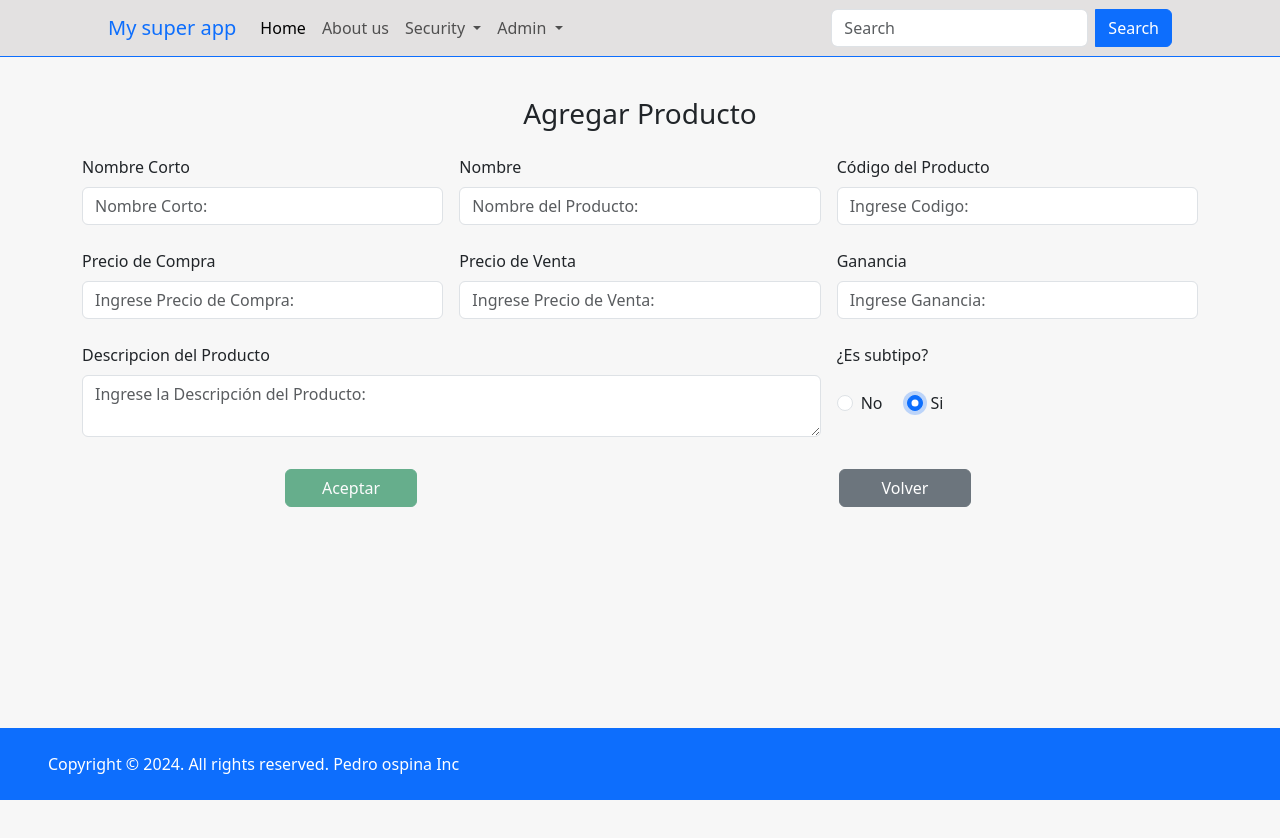
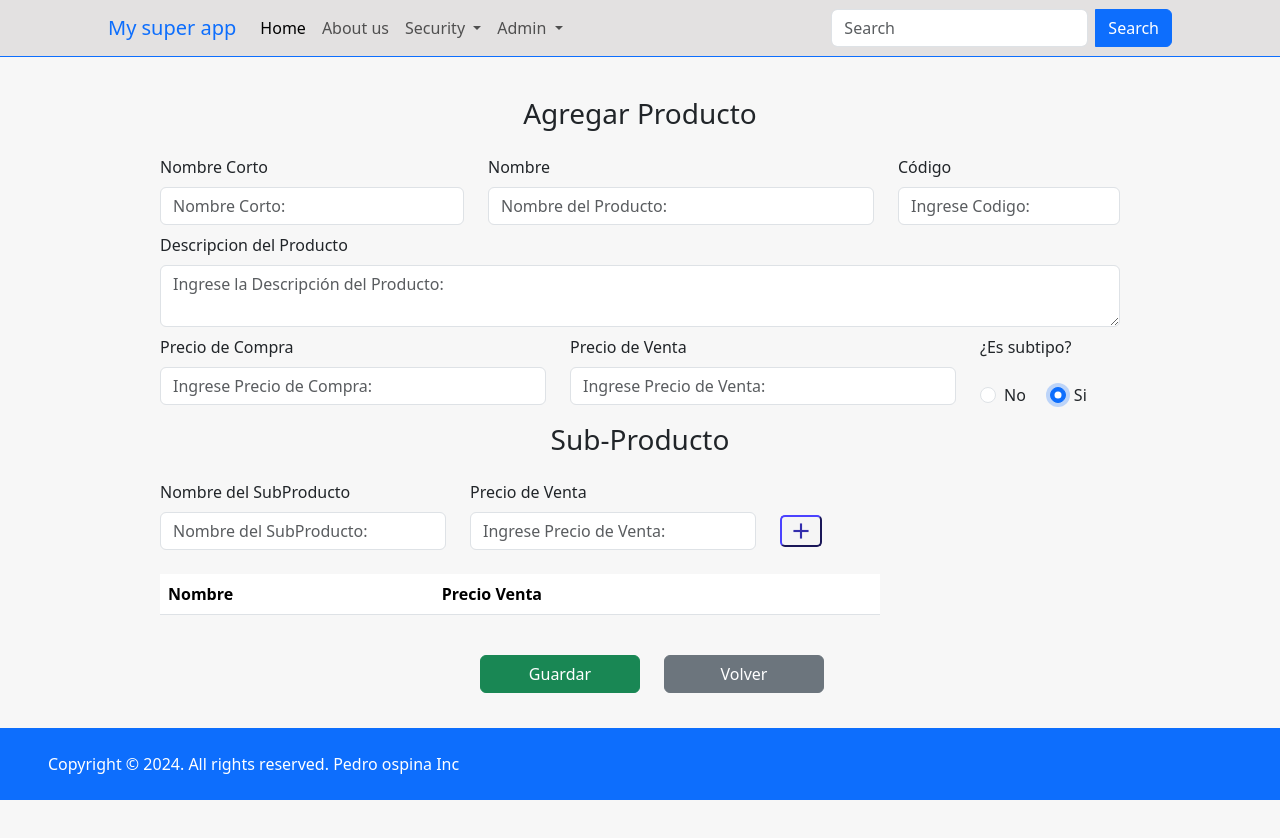
Before and after one commit to PedroOspina17/Reciplastk, an Angular app in the folder Front/: page /admin/addProduct in a window 1280 px wide. Both pictures are taken after a click on the radio button "No". Shown: the top 838 px of the page. Built offline with nearby package versions, Linux system fonts and the light colour scheme.

Commit message:
funcionalidad crear subproductos

```diff
--- a/Front/src/app/components/admin/products/add-edit-products/add-edit-products.component.css
+++ b/Front/src/app/components/admin/products/add-edit-products/add-edit-products.component.css
@@ -4,3 +4,33 @@
   display: flex;
   justify-content: space-between;
 }
+
+.addSubproducts {
+  color: #332dac;
+  border-color: #332dac;
+  border-radius: 5px;
+  font-size: 26px;
+  cursor: pointer;
+}
+.addSubproducts:hover {
+  color: #fff;
+  background-color: #332dac;
+  border-color: #332dac;
+  border-radius: 5px;
+}
+
+.buttonDeleteSubproduct {
+  color: #dc3545;
+  border-color: #dc3545;
+  border-radius: 4px;
+  font-size: 25px;
+  cursor: pointer;
+  background-color: none;
+
+}
+.buttonDeleteSubproduct {
+  color: #fff;
+  background-color: #dc3545;
+  border-color: #dc3545;
+  border-radius: 5px;
+}
--- a/Front/src/app/components/admin/products/add-edit-products/add-edit-products.component.html
+++ b/Front/src/app/components/admin/products/add-edit-products/add-edit-products.component.html
@@ -1,15 +1,12 @@
 <app-progress-bar *ngIf="loading"></app-progress-bar>
-<div *ngIf="!loading" class="container-sm">
-  <main role="main" class="pb-3">
-    <div class="row h-50">
+<div *ngIf="!loading" class="">
+  <div class="row-cols-1">
     <h3 class="mb-4 mt-4 text-center">{{ operacion }} Producto</h3>
-      <div class="col-md-12 mb-3">
-        <form
-          [formGroup]="formProduct"
-          (ngSubmit)="AddandUpdate()"
-          class="row g-3"
-        >
-          <div class="col-md-4 mb-2">
+  </div>
+  <div class="row-cols-1 w-75 mx-auto">
+    <form [formGroup]="formProduct">
+      <div class="row">
+        <div class="col-4 mb-2">
           <label class="control-label" for="shortName">Nombre Corto</label>
           <input
             formControlName="shortname"
@@ -29,7 +26,7 @@
             </span>
           </div>
         </div>
-          <div class="col-md-4">
+        <div class="col-5">
           <label class="control-label" for="Name">Nombre</label>
           <input
             formControlName="name"
@@ -49,10 +46,8 @@
             </span>
           </div>
         </div>
-          <div class="col-md-4">
-            <label class="control-label" for="control-label"
-              >Código del Producto</label
-            >
+        <div class="col-3">
+          <label class="control-label" for="control-label">Código</label>
           <input
             id="inputCodeProduct"
             formControlName="code"
@@ -72,7 +67,33 @@
             </span>
           </div>
         </div>
-          <div class="col-md-4 mb-2">
+      </div>
+      <div class="row">
+        <div class="col-12 mb-2">
+          <label class="control-label" for="inputDescriptionProductlabel"
+            >Descripcion del Producto</label
+          >
+          <textarea
+            formControlName="description"
+            id="descriptionProduct"
+            class="form-control mt-2"
+            placeholder="Ingrese la Descripción del Producto: "
+          ></textarea>
+          <div>
+            <span
+              class="form-text m-2"
+              *ngIf="
+                formProduct.get('description')?.hasError('required') &&
+                formProduct.get('description')?.touched
+              "
+            >
+              La Descripción es <strong>requerida</strong>
+            </span>
+          </div>
+        </div>
+      </div>
+      <div class="row">
+        <div class="col-5 mb-2">
           <label class="control-label" for="inputBuyPriceProduct"
             >Precio de Compra</label
           >
@@ -95,8 +116,7 @@
             </span>
           </div>
         </div>
-
-          <div class="col-md-4">
+        <div class="col-5">
           <label class="control-label" for="inputSellPrice"
             >Precio de Venta</label
           >
@@ -119,89 +139,54 @@
             </span>
           </div>
         </div>
-          <div class="col-md-4 mb-2">
-            <label class="control-label" for="inputMarginProduct"
-              >Ganancia</label
-            >
-            <input
-              id="inputMarginProduct"
-              formControlName="margin"
-              type="number"
-              class="form-control mt-2"
-              placeholder="Ingrese Ganancia: "
-            />
-            <div>
-              <span
-                class="form-text m-2"
-                *ngIf="
-                  formProduct.get('margin')?.hasError('required') &&
-                  formProduct.get('margin')?.touched
-                "
-              >
-                El campo ganancia es <strong>requerido</strong>
-              </span>
-            </div>
-          </div>
-          <div class="col-8 mb-2">
-            <label class="control-label" for="inputDescriptionProductlabel"
-              >Descripcion del Producto</label
-            >
-            <textarea
-              formControlName="description"
-              id="descriptionProduct"
-              class="form-control mt-2"
-              placeholder="Ingrese la Descripción del Producto: "
-            ></textarea>
-            <div>
-              <span
-                class="form-text m-2"
-                *ngIf="
-                  formProduct.get('description')?.hasError('required') &&
-                  formProduct.get('description')?.touched
-                "
-              >
-                La Descripción es <strong>requerida</strong>
-              </span>
-            </div>
-          </div>
-          <div class="col-md-4 mb-2">
+        <div class="col-2 mb-2">
           <label class="control-label mb-4" for="inputIsSubtypeProduct"
             >¿Es subtipo?</label
           >
           <div class="mb-2">
             <input
-                (change) = "ShowHidden($event)"
               class="form-check-input me-2"
               type="radio"
               id="isSubtypeFalse"
-                [value] = "false"
-                name = "issubtype"
+              [value]="false"
+              name="issubtype"
               formControlName="issubtype"
             />
             <label class="form-check-label me-4" for="isSubtypeTrue">
               No
             </label>
-
             <input
-                (change) = "ShowHidden($event)"
               class="form-check-input me-2"
               type="radio"
               id="isSubtypeTrue"
-                [value] = "true"
-                name = "issubtype"
+              [value]="true"
+              name="issubtype"
               formControlName="issubtype"
             />
             <label class="form-check-label" for="isSubtypeTrue"> Si </label>
           </div>
+          <h2 *ngIf="formProduct.get('name')?.value == 'pedro'">pedro</h2>
         </div>
-          <div class="row mt-2" id="subtipos" *ngIf="showDiv">
-            <h3 class="mb-4 mt-4 text-center">Sub-Producto</h3>
-            <div class="col-md-4">
+      </div>
+      <div
+        class="row-cols-1"
+        id="subtipos"
+        *ngIf="formProduct.get('issubtype')?.value"
+      >
+        <div class="row-cols-1 mb-4">
+          <h3 class="mb-2 text-center">Sub-Producto</h3>
+        </div>
+        <div class="row-cols-1 mt-2 w-75">
+          <form
+            [formGroup]="formSubproduct"
+          >
+            <div class="row d-flex align-items-end">
+              <div class="col-5">
                 <label class="control-label" for="Name"
                   >Nombre del SubProducto</label
                 >
                 <input
-                formControlName="name"
+                  formControlName="nameSubproduct"
                   id="InputNamesSubProduct"
                   class="form-control mt-2"
                   placeholder="Nombre del SubProducto: "
@@ -210,21 +195,21 @@
                   <span
                     class="form-text m-2"
                     *ngIf="
-                    formProduct.get('name')?.hasError('required') &&
-                    formProduct.get('name')?.touched
+                      formProduct.get('nameSubproduct')?.hasError('required') &&
+                      formProduct.get('nameSubproduct')?.touched
                     "
                   >
                     El nombre del subproducto es <strong>requerido</strong>
                   </span>
                 </div>
               </div>
-            <div class="col-md-4">
+              <div class="col-5">
                 <label class="control-label" for="inputSellPrice"
                   >Precio de Venta</label
                 >
                 <input
-                id="inputSellPrice"
-                formControlName="sellprice"
+                  id="inputSellPriceSubproduct"
+                  formControlName="sellpriceSubproduct"
                   type="number"
                   class="form-control mt-2"
                   placeholder="Ingrese Precio de Venta: "
@@ -241,52 +226,60 @@
                   </span>
                 </div>
               </div>
-            <div class="col-md-4 mb-2">
-              <label class="control-label" for="inputMarginProduct"
-                >Ganancia</label
+              <div class="col-2">
+                <button
+                  [disabled]="formSubproduct.invalid"
+                  type="button"
+                  (click)="AddSubproduct()"
+                  class="material-icons addSubproducts"
                 >
-              <input
-                id="inputMarginProduct"
-                formControlName="margin"
-                type="number"
-                class="form-control mt-2"
-                placeholder="Ingrese Ganancia: "
-              />
-              <div>
-                <span
-                  class="form-text m-2"
-                  *ngIf="
-                    formProduct.get('margin')?.hasError('required') &&
-                    formProduct.get('margin')?.touched
-                  "
-                >
-                  El campo ganancia es <strong>requerido</strong>
-                </span>
+                  add
+                </button>
               </div>
             </div>
+          </form>
         </div>
-          <div class="row mt-4 text-center">
-            <div class="col-lg-6">
+        <div class="row-cols-1 mt-4 w-75">
+          <table class="table table-striped">
+            <thead>
+              <tr>
+                <th>Nombre</th>
+                <th>Precio Venta</th>
+                <th></th>
+              </tr>
+            </thead>
+            <tbody>
+              <tr *ngFor="let subproduct of listSubproduct; index as i">
+                <td>{{ subproduct.shortname }}</td>
+                <td>1600</td>
+                <td>
                   <button
-                [disabled]="formProduct.invalid"
-                type="submit"
+                    (click)="DeleteSubproduct(i)"
+                    class="material-icon buttonDeleteSubproduct"
+                  >delete</button>
+                </td>
+              </tr>
+            </tbody>
+          </table>
+        </div>
+      </div>
+      <div class="row-col-1 mt-2 offset-4">
+        <button
+
+          type="button"
+          (click)="AddandUpdate()"
           class="btn btn-success w-25"
         >
-                Aceptar
+          Guardar
         </button>
-            </div>
-            <div class="col-lg-6">
         <button
           type="button"
-                class="btn btn-secondary w-25"
+          class="btn btn-secondary w-25 m-4"
           routerLink="/admin/products"
         >
           Volver
         </button>
       </div>
-          </div>
     </form>
   </div>
 </div>
-  </main>
-</div>
--- a/Front/src/app/components/admin/products/add-edit-products/add-edit-products.component.ts
+++ b/Front/src/app/components/admin/products/add-edit-products/add-edit-products.component.ts
@@ -1,10 +1,10 @@
+import { ProductModel } from './../../../../models/ProductModel';
 import { CommonModule } from '@angular/common';
 import { Component } from '@angular/core';
 import { FormBuilder, FormGroup, FormsModule, ReactiveFormsModule, Validators } from '@angular/forms';
 import { ActivatedRoute, Router, RouterLink } from '@angular/router';
 import { ToastrService } from 'ngx-toastr';
 import { ProductsService } from '../../../../services/products.service';
-import { ProductsModel } from '../../../../models/ProductsModel';
 import { ProgressBarComponent } from '../../../shared/progress/progress-bar/progress-bar.component';
 
 @Component({
@@ -17,11 +17,12 @@ import { ProgressBarComponent } from '../../../shared/progress/progress-bar/prog
 export class AddEditProductsComponent {
 
   formProduct: FormGroup;
+  formSubproduct: FormGroup;
   id: number;
   operacion: string = "";
   loading: boolean = false;
-  showDiv: boolean = false;
-  isChecked: boolean = false;
+  listSubproduct: ProductModel[] = [];
+  // subproduct:  = {};
 
   constructor(
     private fb: FormBuilder,
@@ -40,6 +41,11 @@ export class AddEditProductsComponent {
       margin: [null, Validators.required],
       issubtype: [false]
     });
+
+    this.formSubproduct = this.fb.group({
+      nameSubproduct: ['', [Validators.required, Validators.maxLength(20)]],
+      sellpriceSubproduct: [null, Validators.required],
+    })
     // Obtener el id de la URL - inyecta la dependencia ActiveRoute y luego lo llama con snapshot.paramMap
     this.id = Number(aRoute.snapshot.paramMap.get('id')); // Se parsea para que no salga error Number( lo que se quire cambiar)
   }
@@ -56,13 +62,7 @@ export class AddEditProductsComponent {
       this.operacion = 'Agregar';
       this.loading = false;
     };
-    // Suscribirse a los cambios en el control isSubtype
-    this.formProduct.get('issubtype')?.valueChanges.subscribe(value => {
-      this.showDiv = value === true;
-    });
 
-    // Inicializar showDiv basado en el valor actual de isSubtype
-    this.showDiv = this.formProduct.get('issubtype')?.value === true;
   }
 
   GetById(id: number): void {
@@ -78,7 +78,10 @@ export class AddEditProductsComponent {
           buyprice: result.data.buyprice,
           sellprice: result.data.sellprice,
           margin: result.data.margin,
-          issubtype: result.data.issubtype === false,
+          issubtype: result.data.issubtype,
+          nameSubproduct: result.data.name,
+          sellpriceSubproduct: result.data.sellprice,
+          marginSubproduct: result.data.margin
         });
         console.log('info formProduct: ', this.formProduct.value.name);
         console.log('info formProduct: ', this.formProduct.value.name);
@@ -88,26 +91,26 @@ export class AddEditProductsComponent {
     });
   }
 
-  AddandUpdate() {
+    AddandUpdate() {
 
-   const product: ProductsModel = {
+   const product: ProductModel = {
     shortname: this.formProduct.value.shortname,
     name: this.formProduct.value.name,
     description: this.formProduct.value.description,
     code: this.formProduct.value.code,
-    buyprice: this.formProduct.value.buyprice,
-    sellprice: this.formProduct.value.sellprice,
-    margin: this.formProduct.value.margin,
     issubtype: this.formProduct.value.issubtype,
+    SubtypeProductList: this.listSubproduct
    };
    console.log(" info product AddUpdte", product);
 
    product.productid = this.id;
    this.loading = true;
+
    if(this.id != 0){
     // es editar
 
     this.productService.Update(this.id, product).subscribe(result =>{
+
       if (result.wasSuccessful == true) {
         this.toastr.success(`El producto ${product.name} fue actualizado con exito`, `Producto Actualizado.`);
         this.loading = false;
@@ -136,17 +139,25 @@ export class AddEditProductsComponent {
     });
    }
   }
+  AddSubproduct(){
+    const subproduct =
+      {
+        shortname: this.formProduct.value.shortname + " " + this.formSubproduct.value.nameSubproduct,
+        name: this.formProduct.value.name + " " + this.formSubproduct.value.nameSubproduct,
+        description: this.formProduct.value.description + " " + this.formSubproduct.value.nameSubproduct,
+        code: this.formProduct.value.code,
+        issubtype: false,
+      }
+      console.log("subproducto: ", subproduct);
+      this.listSubproduct.push(subproduct);
+      console.log("lista de subp: ", this.listSubproduct);
+      this.formSubproduct.value.shorname = "";
+      this.formSubproduct.value.sellprice = "";
+  }
 
-
-  ShowHidden(event: Event){
-    const showInputElement = event.target as HTMLInputElement;
-
-    if(showInputElement.value === 'true'){
-      this.showDiv = true;
-    }else{
-      this.showDiv = false;
-    }
-
+  DeleteSubproduct(index: number){
+    this.listSubproduct.splice(index,1);
+    this.toastr.info(`El producto ${this.listSubproduct[index]} fue eliminado`, `Producto Eliminado.`)
   }
 
 }
--- a/Front/src/app/components/admin/products/list-products/list-products.component.css
+++ b/Front/src/app/components/admin/products/list-products/list-products.component.css
@@ -9,12 +9,13 @@
   color: #dc3545;
   border-color: #dc3545;
   border-radius: 4px;
-  font-size: 28px;
+  font-size: 22px;
   cursor: pointer;
   background-color: none;
   border-top-left-radius: 0;
   border-bottom-left-radius: 0;
   border-left-color: #e9ecef;
+  border-right-color: #e9ecef;
 }
 .deleteIconProduct:hover {
   color: #fff;
@@ -23,24 +24,42 @@
   border-radius: 5px;
   border-top-left-radius: 0;
   border-bottom-left-radius: 0;
+  border-right-color: none;
+  border-left-color: none;
 }
 
 .editIconProducts {
   color: #ffc107;
   border-color: #ffc107;
   border-radius: 4px;
-  font-size: 28px;
+  font-size: 22px;
   cursor: pointer;
   background-color: none;
-  border-top-right-radius: 0;
-  border-bottom-right-radius: 0;
-  border-right-color: none;
+
 }
 .editIconProducts:hover {
   color: #fff;
   background-color: #ffc107;
   border-color: #ffc107;
+
+}
+.addSubproducts {
+  color: #332dac;
+  border-color: #332dac;
+  border-radius: 4px;
+  font-size: 22px;
+  cursor: pointer;
+  background-color: none;
+  border-top-left-radius: 0;
+  border-bottom-left-radius: 0;
+  border-left-color: #e9ecef;
+}
+.addSubproducts:hover {
+  color: #fff;
+  background-color: #332dac;
+  border-color: #332dac;
   border-radius: 5px;
-  border-top-right-radius: 0;
-  border-bottom-right-radius: 0;
+  border-top-left-radius: 0;
+  border-bottom-left-radius: 0;
+  border-right-color: none;
 }
--- a/Front/src/app/components/admin/products/list-products/list-products.component.html
+++ b/Front/src/app/components/admin/products/list-products/list-products.component.html
@@ -1,6 +1,6 @@
 <app-progress-bar *ngIf="loading"></app-progress-bar>
 <div *ngIf="!loading" class="container">
-  <div class="col-md-12">
+  <div class="row-md-12 p-1">
     <div class="panel panel-default">
       <div class="panel-heading titleProduct mb-4">
         <h3>Productos</h3>
@@ -19,28 +19,26 @@
               <th></th>
               <th>Nombre</th>
               <th>Apodo</th>
-              <th>Descripción</th>
               <th>Código</th>
               <th>Compra</th>
               <th>Venta</th>
               <th>ganancia</th>
-              <th>Acciones</th>
+              <th></th>
             </tr>
           </thead>
-          <tbody >
+          <tbody>
             <tr *ngFor="let item of listProducts" data-toggle="collapse" data-target="#demo1" class="accordion-toggle">
               <td>
-                <button class="btn btn-default btn-xs " >
+                <button class="btn btn-default  " >
                   <span class="material-icons">visibility</span>
                 </button>
               </td>
               <td>{{ item.name }}</td>
               <td>{{ item.shortname }}</td>
-              <td>{{ item.description }}</td>
               <td>{{ item.code }}</td>
-              <td>{{ item.buyprice }}</td>
-              <td>{{ item.sellprice }}</td>
-              <td>{{ item.margin }}</td>
+              <td>100</td>
+              <td>200</td>
+              <td>100</td>
               <td>
                 <button [routerLink]="['/admin/editProduct', item.productid]" type="button"
                   class="material-icons editIconProducts">edit</button>
@@ -48,6 +46,8 @@
                 (click)="Delete(item.productid!)"
                 type="button"
                 class="material-icons deleteIconProduct">delete</button>
+                <button [routerLink]="['/admin/editProduct', item.productid]" type="button"
+                  class="material-icons addSubproducts">add</button>
               </td>
             </tr>
             <tr>
--- a/Front/src/app/components/admin/products/list-products/list-products.component.ts
+++ b/Front/src/app/components/admin/products/list-products/list-products.component.ts
@@ -1,5 +1,5 @@
 import { ToastrService } from 'ngx-toastr';
-import { ProductsModel } from './../../../../models/ProductsModel';
+import { ProductModel } from '../../../../models/ProductModel';
 import { CommonModule } from '@angular/common';
 import { Component } from '@angular/core';
 import { ActivatedRoute, RouterLink} from '@angular/router';
@@ -15,8 +15,8 @@ import { ProgressBarComponent } from '../../../shared/progress/progress-bar/prog
   styleUrl: './list-products.component.css'
 })
 export class ListProductsComponent {
-  listProducts: ProductsModel[] = [];
-  subProductsList: ProductsModel [] =[];
+  listProducts: ProductModel[] = [];
+  subProductsList: ProductModel [] =[];
   loading: boolean = false;
   expandedArea: boolean = true;
   id: number;
--- a/Front/src/app/services/products.service.ts
+++ b/Front/src/app/services/products.service.ts
@@ -1,7 +1,7 @@
 import { Observable } from 'rxjs';
 import { HttpClient } from '@angular/common/http';
 import { Injectable } from '@angular/core';
-import { ProductsModel } from '../models/ProductsModel';
+import { ProductModel } from '../models/ProductModel';
 import { HttpResponseModel } from '../models/HttpResponseModel';
 import { AppConfig } from '../common/app-config';
 
@@ -29,12 +29,12 @@ export class ProductsService {
   }
 
   // Metodo para Crear un Producto
-  Create(productModel: ProductsModel): Observable<HttpResponseModel>{
+  Create(productModel: ProductModel): Observable<HttpResponseModel>{
     return this.htpp.post<HttpResponseModel>(this.ServiceEndpoint+"Create", productModel)
   }
 
   // Metodo para modificar un Producto
-  Update (productid: number, productModel: ProductsModel): Observable<HttpResponseModel>{
+  Update (productid: number, productModel: ProductModel): Observable<HttpResponseModel>{
     return this.htpp.put<HttpResponseModel>(this.ServiceEndpoint+'Update', productModel)
   }
 
```
Also changed, not shown: Front/src/app/models/ProductModel.ts (renamed from Front/src/app/models/ProductsModel.ts, +2 -5 lines). Lines whose indentation alone changed are shown as unchanged.
